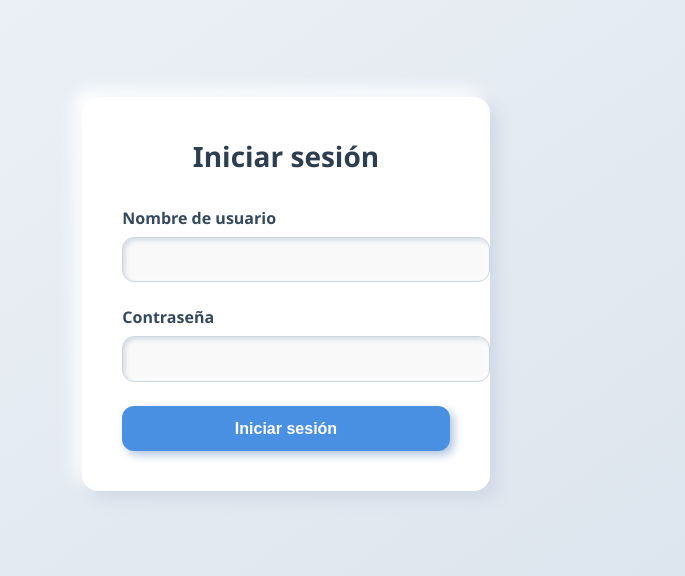
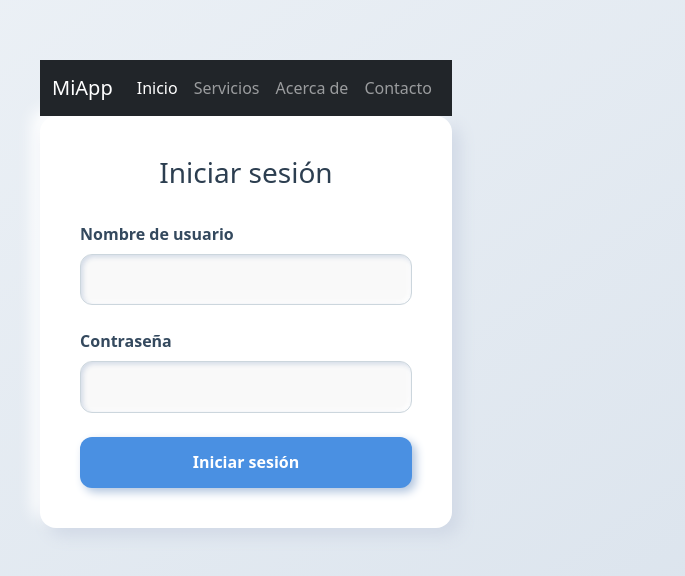
Before and after one commit to rekloyd/PettieExpressJS, a React (Vite) app in the folder frontend/Pettie/: page / in a window 1280 px wide. Shown: the part 106-682 px from the top of the page, without its empty margins (394-1079 px from the left). Built offline with nearby package versions, Linux system fonts and the light colour scheme.

Commit message:
first navbar draft

```diff
--- a/frontend/Pettie/src/App.tsx
+++ b/frontend/Pettie/src/App.tsx
@@ -1,7 +1,18 @@
 import { LoginForm } from './components/LoginForm';
+import Navbar from './components/Navbar';
+
 
 function App() {
-  return <LoginForm />;
+
+    return (
+    <div>
+      <Navbar/>
+      <LoginForm/>
+
+
+    </div>
+  );
+
 }
 
 export default App;
--- /dev/null
+++ b/frontend/Pettie/src/components/Navbar.tsx
@@ -0,0 +1,79 @@
+import React from 'react';
+
+const Navbar: React.FC = () => {
+  return (
+    <nav className="navbar navbar-expand-lg navbar-dark bg-dark">
+      <div className="container-fluid">
+        <a className="navbar-brand" href="#">MiApp</a>
+        <button
+          className="navbar-toggler"
+          type="button"
+          data-bs-toggle="collapse"
+          data-bs-target="#navbarResponsive"
+          aria-controls="navbarResponsive"
+          aria-expanded="false"
+          aria-label="Toggle navigation"
+        >
+          <span className="navbar-toggler-icon"></span>
+        </button>
+
+        <div className="collapse navbar-collapse" id="navbarResponsive">
+          <ul className="navbar-nav ms-auto mb-2 mb-lg-0">
+            <li className="nav-item">
+              <a className="nav-link active" aria-current="page" href="#">Inicio</a>
+            </li>
+            <li className="nav-item">
+              <a className="nav-link" href="#">Servicios</a>
+            </li>
+            <li className="nav-item">
+              <a className="nav-link" href="#">Acerca de</a>
+            </li>
+            <li className="nav-item">
+              <a className="nav-link" href="#">Contacto</a>
+            </li>
+          </ul>
+        </div>
+      </div>
+    </nav>
+  );
+};
+
+export default Navbar;
+
+
+// ejemplo con router
+
+/**
+ *
+ *
+ *
+ *
+ *
+ *
+ * import React from 'react';
+import { BrowserRouter as Router, Routes, Route } from 'react-router-dom';
+import Navbar from './components/Navbar';
+import Home from './pages/Home';
+import Servicios from './pages/Servicios';
+import Acerca from './pages/Acerca';
+import Contacto from './pages/Contacto';
+
+function App() {
+  return (
+    <Router>
+      <Navbar />
+      <div className="container mt-4">
+        <Routes>
+          <Route path="/" element={<Home />} />
+          <Route path="/servicios" element={<Servicios />} />
+          <Route path="/acerca" element={<Acerca />} />
+          <Route path="/contacto" element={<Contacto />} />
+        </Routes>
+      </div>
+    </Router>
+  );
+}
+
+export default App;
+
+ */
--- a/frontend/Pettie/src/main.tsx
+++ b/frontend/Pettie/src/main.tsx
@@ -1,6 +1,9 @@
 import React from 'react';
 import ReactDOM from 'react-dom/client';
 import App from './App';
+import 'bootstrap/dist/css/bootstrap.min.css';
+import 'bootstrap/dist/js/bootstrap.bundle.min.js';
+
 
 ReactDOM.createRoot(document.getElementById('root')!).render(
   <React.StrictMode>
--- a/package.json
+++ b/package.json
@@ -1,16 +1,17 @@
 {
   "dependencies": {
     "bcryptjs": "^3.0.2",
+    "bootstrap": "^5.3.6",
     "cors": "^2.8.5",
     "dotenv": "^16.5.0",
     "express": "^5.1.0",
-    "mysql2": "^3.14.1"
+    "mysql2": "^3.14.1",
+    "react-router-dom": "^7.6.0"
   },
   "scripts": {
     "build": "tsc",
     "start": "node dist/app.js",
     "dev": "concurrently \"npm run dev --prefix frontend/Pettie\" \"npx ts-node src/app.ts\""
-
   },
   "devDependencies": {
     "@types/bcryptjs": "^2.4.6",
```
Also changed, not shown: 1 other file (tests, documents, lock files or other folders).
